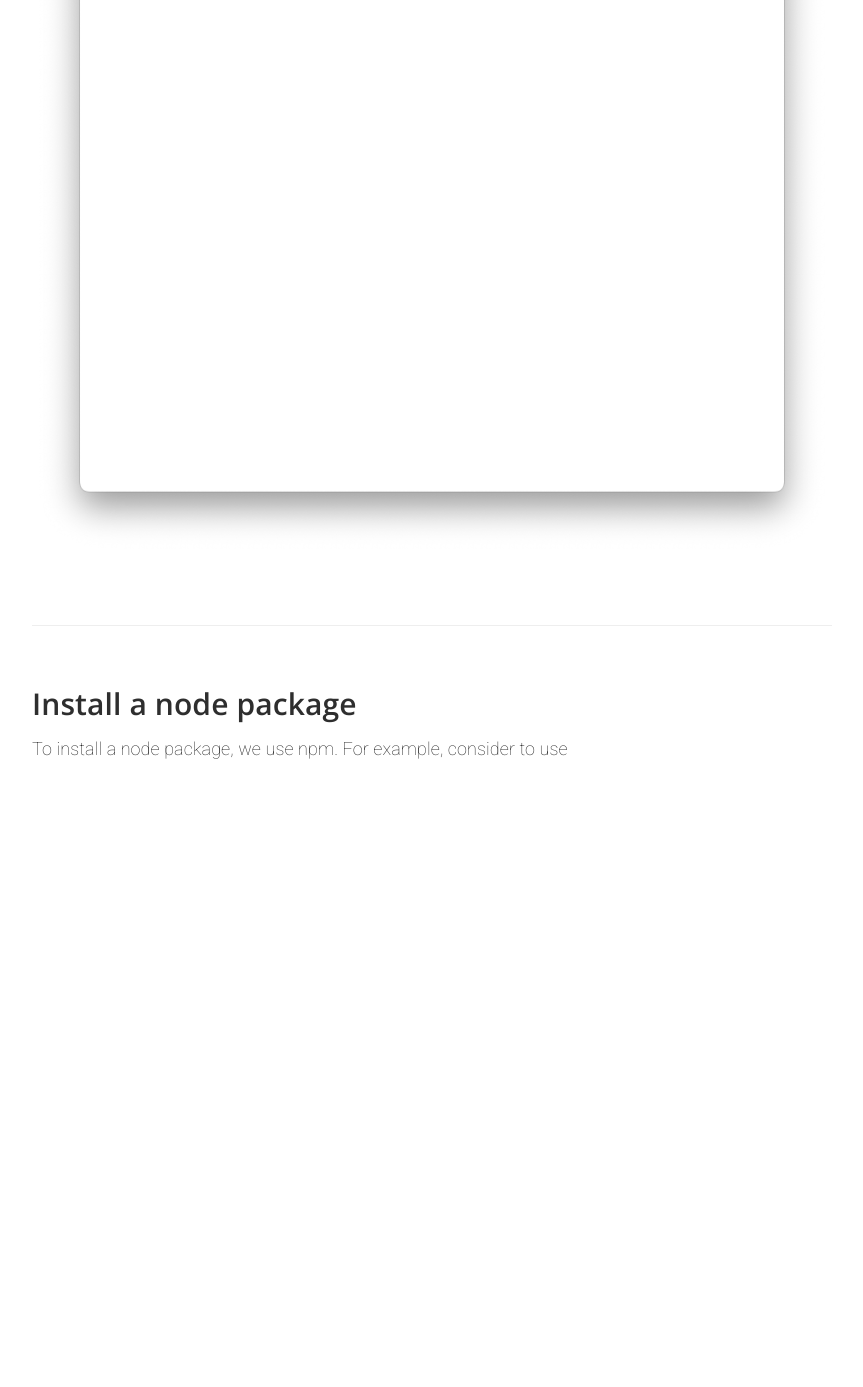
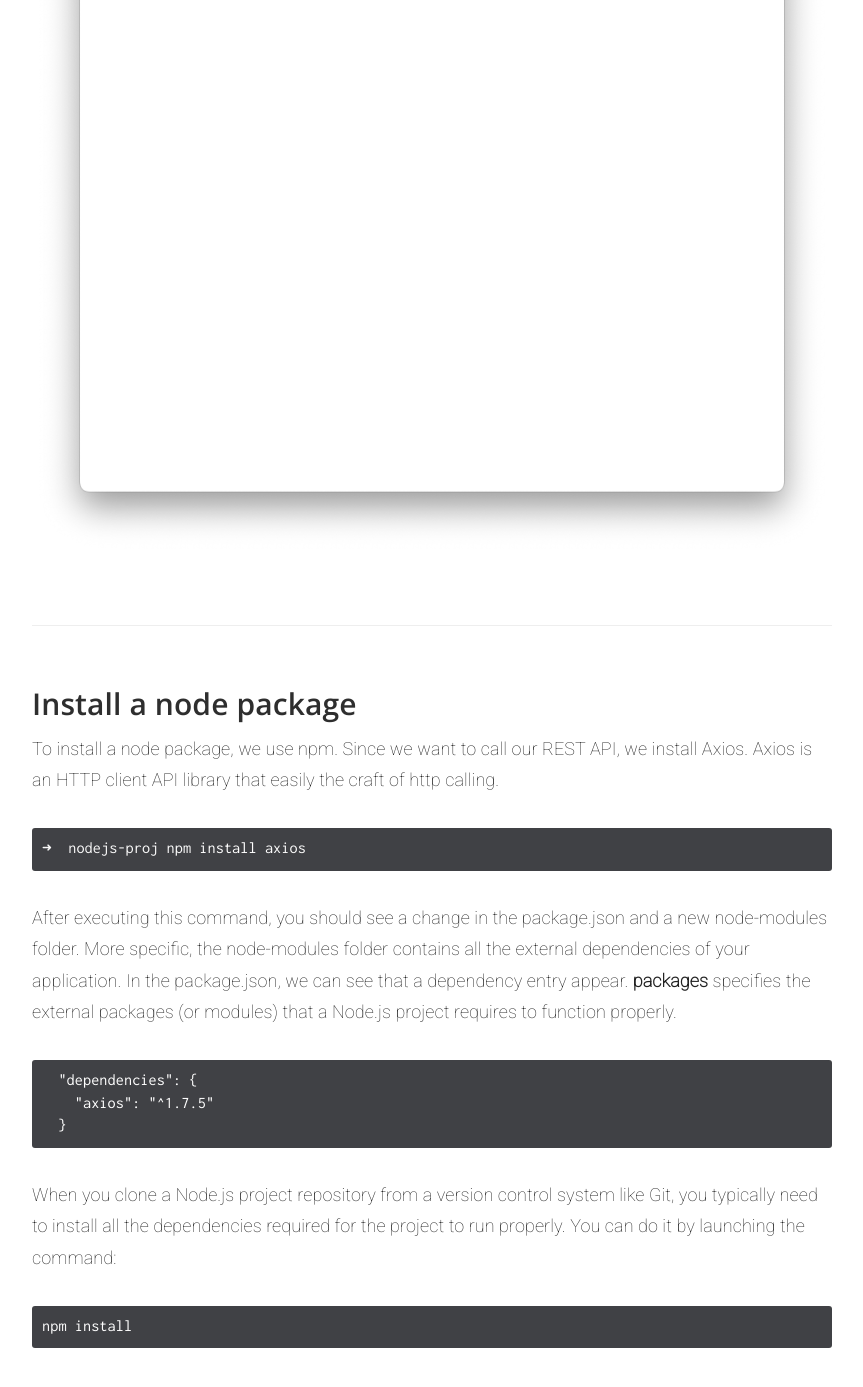
Before and after one commit to UniVE-SSV/SoftwareArchitecture, a Jekyll site: the page built from _docs/node-js-react/node-js.md, in a window 1280 px wide and 1400 px high, scrolled down 4129 px. Shown: the top 1387 px of the window, without its empty margins (358-1221 px from the left). Built offline with Jekyll 4.4.1, drawn with Linux system fonts in a browser that asks for light colours; before the commit the page ends 4946 px from its top, so only the background shows below that.

Commit message:
NodeJS tuto

```diff
--- a/_docs/node-js-react/node-js.md
+++ b/_docs/node-js-react/node-js.md
@@ -103,4 +103,18 @@ Server running at http://127.0.0.1:3000/
 {% endhighlight %}
 ![NodeJS intro 1]({{ site.baseurl }}/images/nodejs_intro_1.png)
 ### Install a node package
-To install a node package, we use npm. For example, consider to use
+To install a node package, we use npm. Since we want to call our REST API, we install Axios. Axios is an HTTP client API library that easily the craft of http calling.
+{% highlight bash %}
+➜  nodejs-proj npm install axios
+{% endhighlight %}
+After executing this command, you should see a change in the package.json and a new node-modules folder.
+More specific, the node-modules folder contains all the external dependencies of your application. In the package.json, we can see that a dependency entry appear. **packages** specifies the external packages (or modules) that a Node.js project requires to function properly.
+{% highlight json %}
+  "dependencies": {
+    "axios": "^1.7.5"
+  }
+{% endhighlight %}
+When you clone a Node.js project repository from a version control system like Git, you typically need to install all the dependencies required for the project to run properly. You can do it by launching the command:
+{% highlight bash %}
+npm install
+{% endhighlight %}
```
